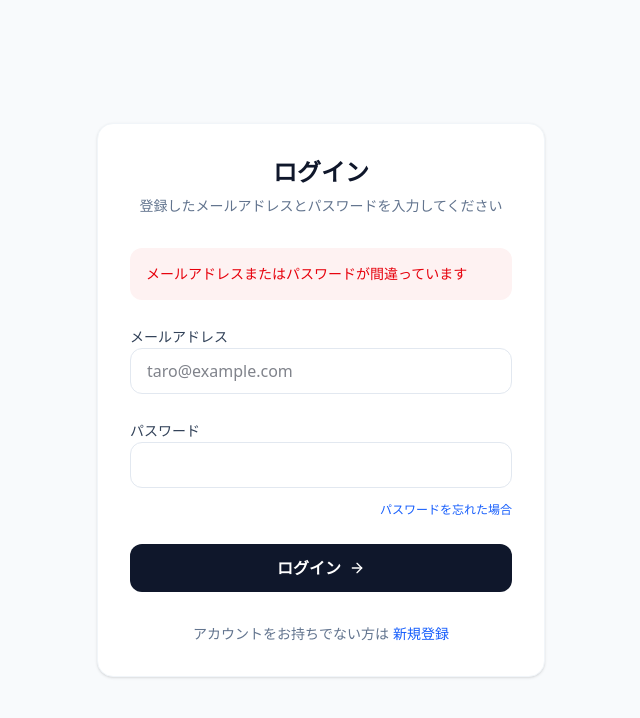
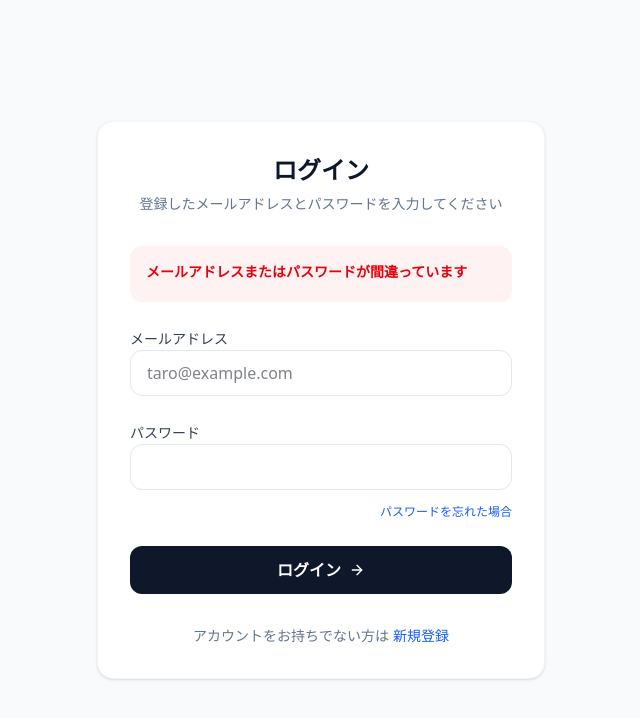
Before and after one commit to shinjitomonou-stack/two_admin, a Next.js app in the folder worker-app/: page /login in a window 1280 px wide. Both pictures are taken after typing "name@example.com", "Sample123" into the empty fields and a click on the button "ログイン". Shown: the top 718 px of the page, without its empty margins (319-959 px from the left). Built offline with nearby package versions, Linux system fonts and the light colour scheme; no server answers.

Commit message:
エラー表示の詳細化: 認証エラーの原因を分かりやすく表示

```diff
--- a/worker-app/app/login/page.tsx
+++ b/worker-app/app/login/page.tsx
@@ -8,7 +8,7 @@ import { useSearchParams } from "next/navigation";
 
 function LoginContent() {
     const [isLoading, setIsLoading] = useState(false);
-    const [error, setError] = useState<string | null>(null);
+    const [error, setError] = useState<{ message: string; details?: string } | null>(null);
     const searchParams = useSearchParams();
     const redirectTo = searchParams.get("redirectTo");
 
@@ -17,13 +17,24 @@ function LoginContent() {
         const urlError = searchParams.get("error");
         const urlMessage = searchParams.get("message");
         if (urlError) {
+            let userMessage = "エラーが発生しました。";
+            let details = urlMessage || undefined;
+
             if (urlError === "auth-callback-failed") {
-                setError(urlMessage || "認証に失敗しました。リンクの期限が切れているか、既に使用されている可能性があります。");
+                if (urlMessage?.includes("pkce_code_verifier_not_found")) {
+                    userMessage = "認証のセキュリティチェックに失敗しました。パスワード再設定をリクエストした時と同じブラウザでリンクを開いてください。";
+                } else if (urlMessage?.includes("Email link is invalid or has expired")) {
+                    userMessage = "認証リンクが無効か、期限が切れています。再度リクエストしてください。";
+                } else {
+                    userMessage = "認証に失敗しました。リンクの期限が切れているか、既に使用されている可能性があります。";
+                }
             } else if (urlError === "no-auth-code") {
-                setError("認証コードが見つかりません。");
-            } else {
-                setError(urlMessage || "エラーが発生しました。");
+                userMessage = "認証コードが見つかりません。";
+            } else if (urlError === "login-failed") {
+                userMessage = urlMessage || "ログインに失敗しました。";
             }
+
+            setError({ message: userMessage, details });
         }
     }, [searchParams]);
 
@@ -33,7 +44,7 @@ function LoginContent() {
 
         const result = await loginWithEmail(formData);
         if (result?.error) {
-            setError(result.error);
+            setError({ message: result.error });
             setIsLoading(false);
         }
     };
@@ -50,7 +61,13 @@ function LoginContent() {
 
                 {error && (
                     <div className="mb-6 p-4 bg-red-50 text-red-600 text-sm rounded-lg">
-                        {error}
+                        <p className="font-bold mb-1">{error.message}</p>
+                        {error.details && (
+                            <details className="mt-2 text-xs opacity-70">
+                                <summary className="cursor-pointer hover:underline">技術的な詳細</summary>
+                                <p className="mt-1 font-mono break-all">{error.details}</p>
+                            </details>
+                        )}
                     </div>
                 )}
 
--- a/worker-app/app/update-password/page.tsx
+++ b/worker-app/app/update-password/page.tsx
@@ -6,7 +6,7 @@ import { Loader2, Lock, CheckCircle } from "lucide-react";
 
 export default function UpdatePasswordPage() {
     const [isLoading, setIsLoading] = useState(false);
-    const [error, setError] = useState<string | null>(null);
+    const [error, setError] = useState<{ message: string; details?: string } | null>(null);
 
     const handleSubmit = async (formData: FormData) => {
         setIsLoading(true);
@@ -15,7 +15,7 @@ export default function UpdatePasswordPage() {
         const result = await updatePassword(formData);
 
         if (result?.error) {
-            setError(result.error);
+            setError({ message: result.error });
             setIsLoading(false);
         }
         // If success, server action redirects to login
@@ -37,7 +37,13 @@ export default function UpdatePasswordPage() {
                 <div className="bg-white rounded-2xl shadow-lg border border-slate-200 p-8">
                     {error && (
                         <div className="mb-6 p-4 bg-red-50 border border-red-200 text-red-700 text-sm rounded-lg">
-                            {error}
+                            <p className="font-bold mb-1">{error.message}</p>
+                            {error.details && (
+                                <details className="mt-2 text-xs opacity-70">
+                                    <summary className="cursor-pointer hover:underline">技術的な詳細</summary>
+                                    <p className="mt-1 font-mono break-all">{error.details}</p>
+                                </details>
+                            )}
                         </div>
                     )}
 
```
